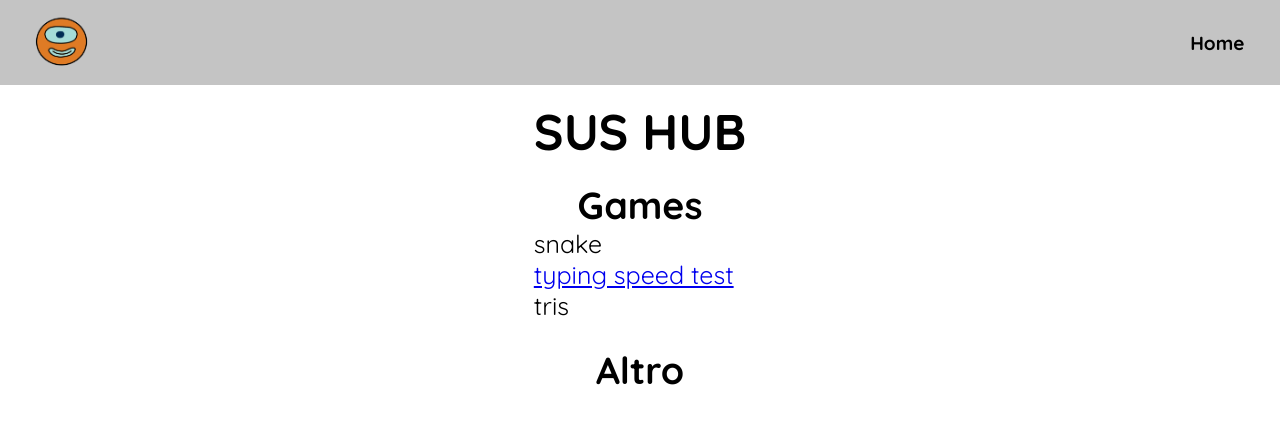
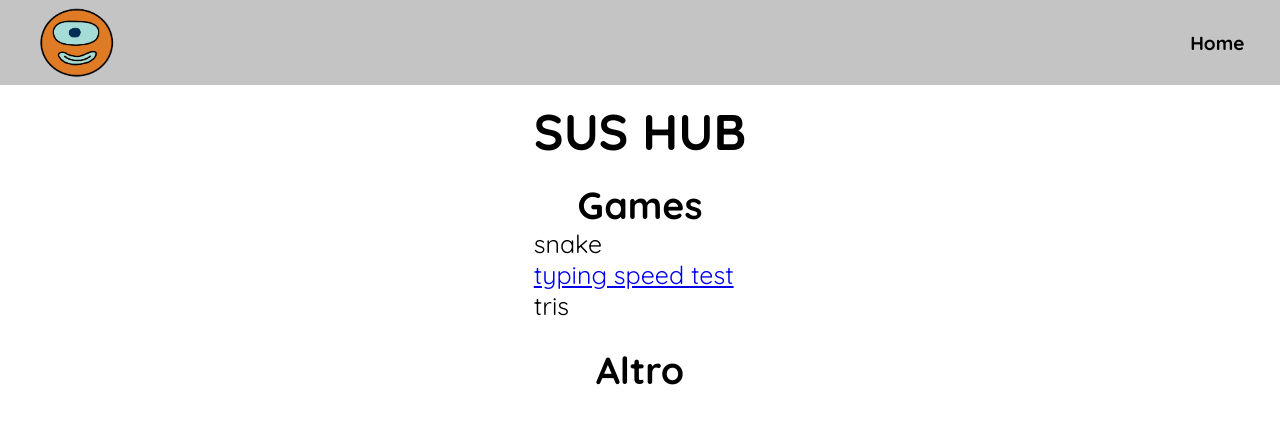
Before and after one commit to luchil22/projectSUS, a plain HTML site: page index.html in a window 1280 px wide. Drawn offline with Linux system fonts and the light colour scheme.

Commit message:
logo image resizing

```diff
--- a/style.css
+++ b/style.css
@@ -13,7 +13,7 @@ body {
 
 .logo {
     margin-left: 0px;
-    max-width: 70px;
+    max-width: 100px;
     margin-top: -8px;
 }
 
```
